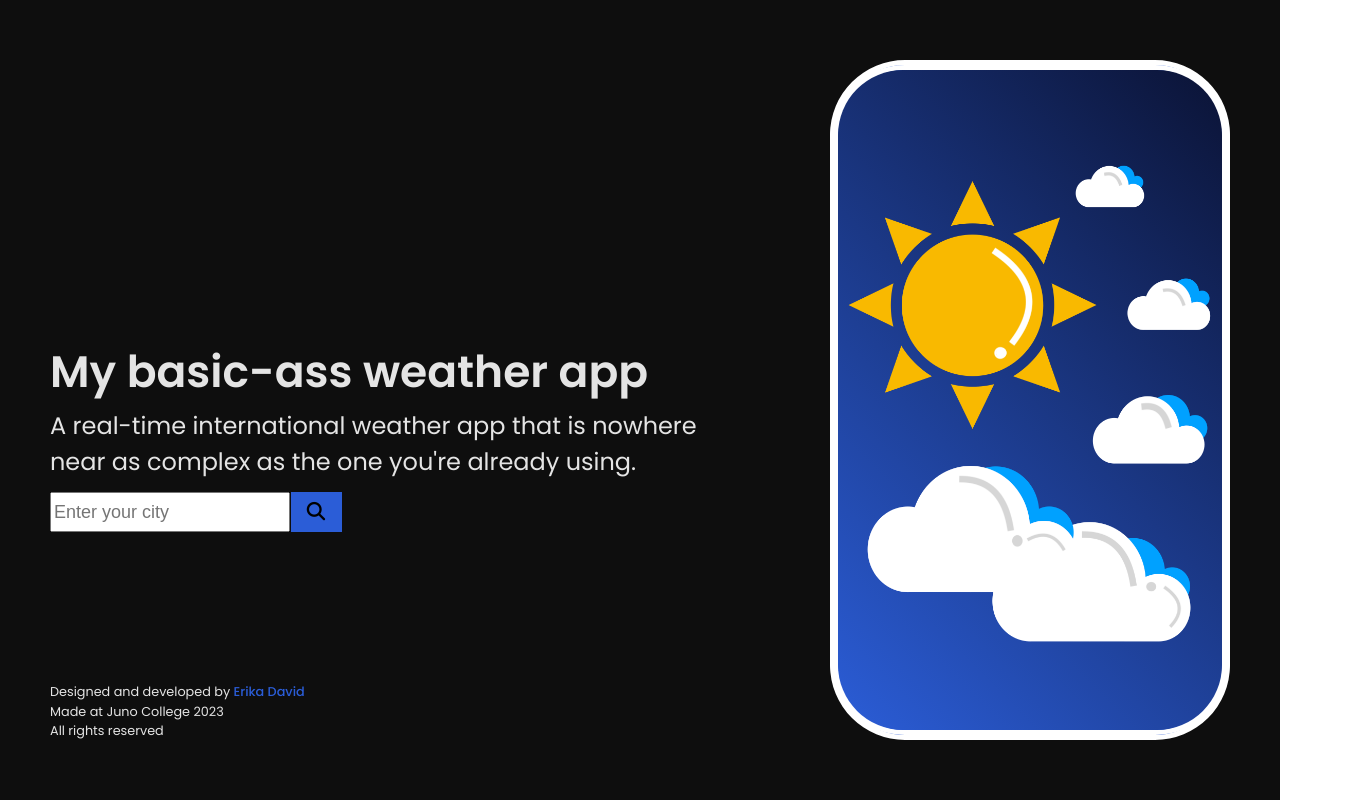
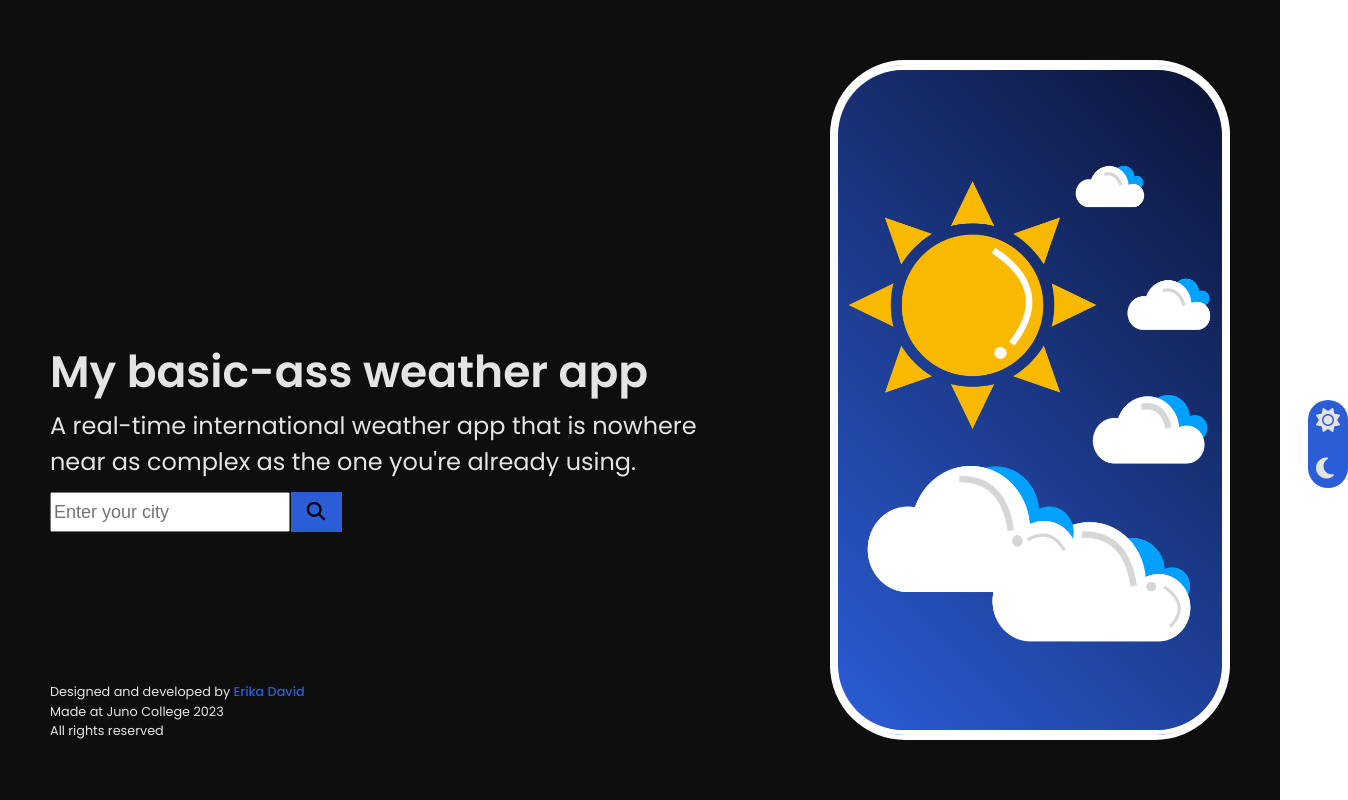
Before and after one commit to erikajdavid/my-weather-app, a React (Vite) app: page / in a window 1280 px wide. Shown: the whole page, 1348 px wide, since content can reach past the window. Built offline with nearby package versions, Linux system fonts and the light colour scheme.

Commit message:
intialized themeBar component and styling

```diff
--- a/src/App.css
+++ b/src/App.css
@@ -237,3 +237,24 @@ input {
 .footerContainer a:hover {
     color: rgb(132, 132, 255);
 }
+
+.toggleBar {
+    width: auto;
+    border-radius: 2rem;
+    padding: 0.5rem;
+    display: flex;
+    flex-direction: column;
+    justify-content: flex-end;
+    position: absolute;
+    top: 50%;
+    right: -10%;
+    background-color: rgb(43, 93, 215);
+}
+
+.toggleBar i {
+    font-size: 1.5rem;
+}
+
+.fa-sun {
+    padding-bottom: 1.5rem;
+}
--- a/src/App.jsx
+++ b/src/App.jsx
@@ -1,8 +1,8 @@
 import { useState, useEffect } from 'react';
+import ThemeBar from './ThemeBar';
 import Header from './Header';
 import WeatherData from './WeatherData';
 import Footer from './Footer';
-
 import './App.css'
 
 function App() {
@@ -46,6 +46,7 @@ function App() {
 
   return (
     <div className="App">
+      <ThemeBar />
       <div className="mainContainer">
         <Header setCity={setCity} searchCity={searchCity} weather={weather}/>
         <div className="AppContainer">
--- /dev/null
+++ b/src/ThemeBar.jsx
@@ -0,0 +1,10 @@
+const ThemeBar = () => {
+    return (
+        <div className="toggleBar">
+            <i className="fa-solid fa-sun"></i>
+            <i className="fa-solid fa-moon"></i>
+      </div>
+    )
+}
+
+export default ThemeBar;
```
